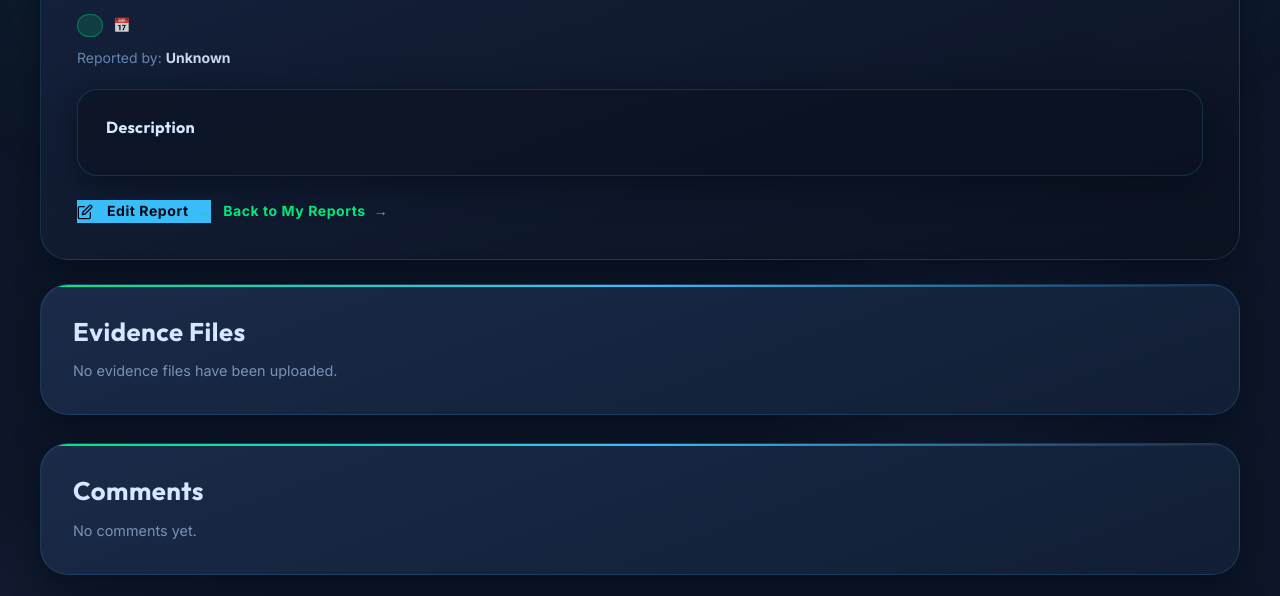
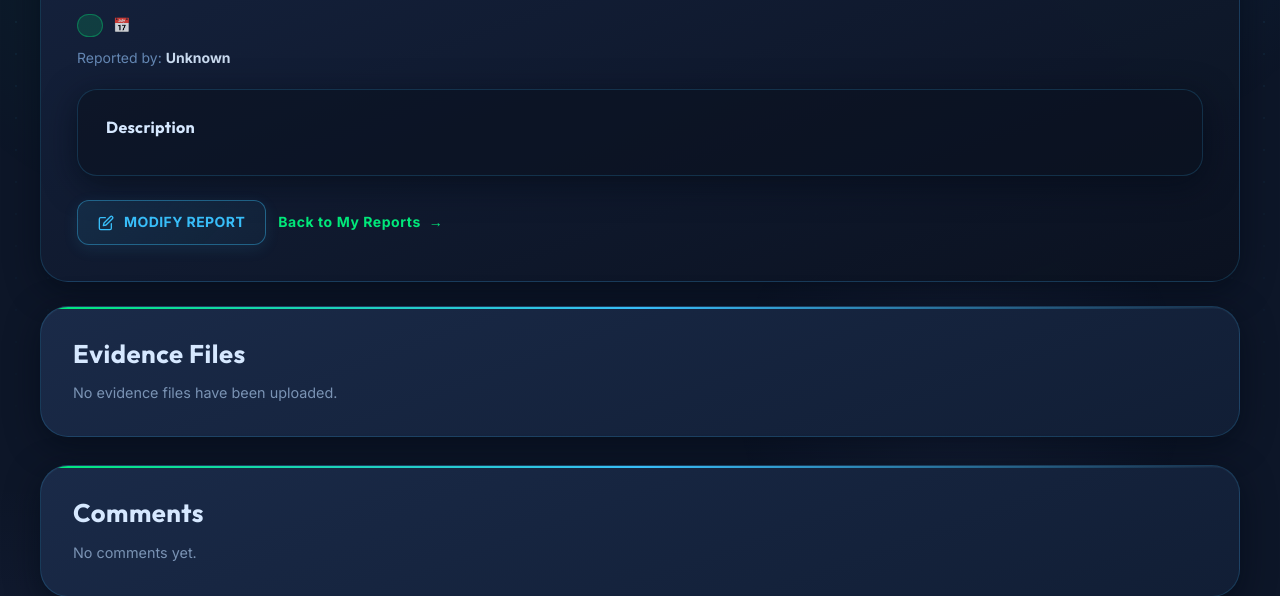
Before and after one commit to farhanibnmustafa/BanglaCERT---Cyber-Incident-Reporting-Awareness-Portal, a Django app: template BanglaCERT/incidents/templates/incidents/incident_detail.html in a window 1280 px wide. Shown: the part 250-846 px from the top of the page. Run offline with Django 5.2, Linux system fonts and the light colour scheme; the template is opened without the code that fills it: values that come from a table or form of the project are taken from there, others are empty.

Commit message:
Redesign edit buttons with premium cyber styling

```diff
--- a/BanglaCERT/incidents/templates/incidents/incident_detail.html
+++ b/BanglaCERT/incidents/templates/incidents/incident_detail.html
@@ -28,15 +28,51 @@
         <p style="margin:0; color:#A8BDD6; line-height:1.75; white-space:pre-wrap;">{{ incident.description|linebreaksbr }}</p>
     </div>
 
-    <div class="action-row" style="margin-top:20px; display:flex; gap:12px; align-items:center;">
+    <div class="action-row" style="margin-top:24px; display:flex; gap:12px; align-items:center;">
         {% if incident.status != 'VERIFIED' and incident.status != 'REJECTED' and incident.status != 'CLOSED' %}
-            <a href="{% url 'incidents:edit' incident.id %}" class="section-link" style="background:#38BDF8; color:#030816; border-color:#38BDF8;">
-                <svg xmlns="http://www.w3.org/2000/svg" width="16" height="16" viewBox="0 0 24 24" fill="none" stroke="currentColor" stroke-width="2" stroke-linecap="round" stroke-linejoin="round" style="margin-right:6px;"><path d="M11 4H4a2 2 0 0 0-2 2v14a2 2 0 0 0 2 2h14a2 2 0 0 0 2-2v-7"/><path d="M18.5 2.5a2.121 2.121 0 0 1 3 3L12 15l-4 1 1-4 9.5-9.5z"/></svg>
-                Edit Report
+            <a href="{% url 'incidents:edit' incident.id %}" class="cyber-btn-edit">
+                <svg xmlns="http://www.w3.org/2000/svg" width="16" height="16" viewBox="0 0 24 24" fill="none" stroke="currentColor" stroke-width="2" stroke-linecap="round" stroke-linejoin="round" class="btn-icon"><path d="M11 4H4a2 2 0 0 0-2 2v14a2 2 0 0 0 2 2h14a2 2 0 0 0 2-2v-7"/><path d="M18.5 2.5a2.121 2.121 0 0 1 3 3L12 15l-4 1 1-4 9.5-9.5z"/></svg>
+                Modify Report
             </a>
         {% endif %}
         <a href="{% url 'incidents:my_incidents' %}" class="section-link">Back to My Reports</a>
     </div>
+
+    <style>
+        .cyber-btn-edit {
+            display: inline-flex;
+            align-items: center;
+            gap: 10px;
+            background: linear-gradient(135deg, rgba(56, 189, 248, 0.1) 0%, rgba(56, 189, 248, 0.05) 100%);
+            border: 1px solid rgba(56, 189, 248, 0.4);
+            color: #38BDF8;
+            padding: 10px 20px;
+            border-radius: 12px;
+            font-size: 14px;
+            font-weight: 700;
+            text-decoration: none;
+            transition: all 0.3s cubic-bezier(0.4, 0, 0.2, 1);
+            text-transform: uppercase;
+            letter-spacing: 0.03em;
+            box-shadow: 0 4px 15px rgba(56, 189, 248, 0.1);
+        }
+
+        .cyber-btn-edit:hover {
+            background: rgba(56, 189, 248, 0.2);
+            border-color: #38BDF8;
+            box-shadow: 0 0 20px rgba(56, 189, 248, 0.3);
+            transform: translateY(-2px);
+            color: #fff;
+        }
+
+        .btn-icon {
+            transition: transform 0.3s ease;
+        }
+
+        .cyber-btn-edit:hover .btn-icon {
+            transform: rotate(-10deg) scale(1.1);
+        }
+    </style>
 </article>
 
 <!-- Evidence Files -->
```
Also changed, not shown: BanglaCERT/incidents/templates/incidents/public_report_status.html (+39 -3 lines).
